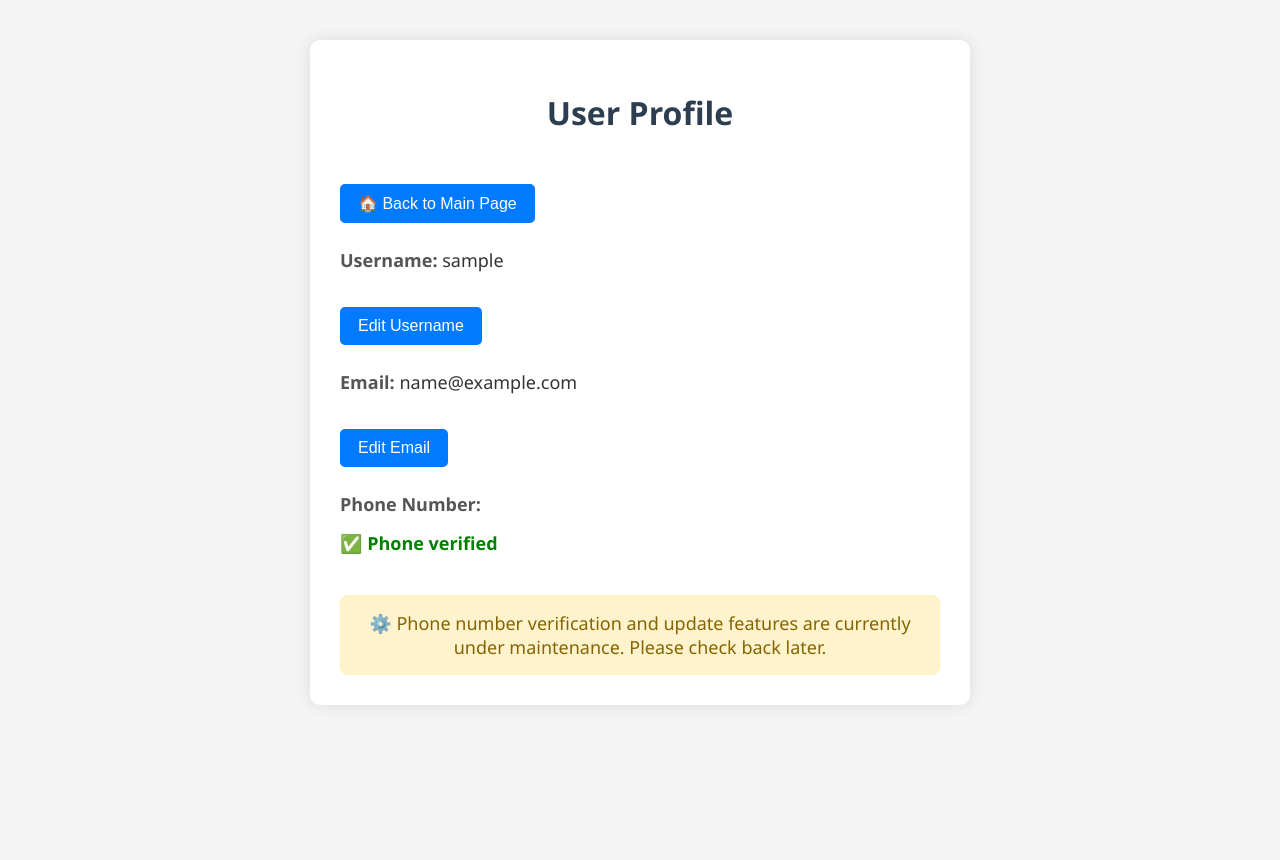
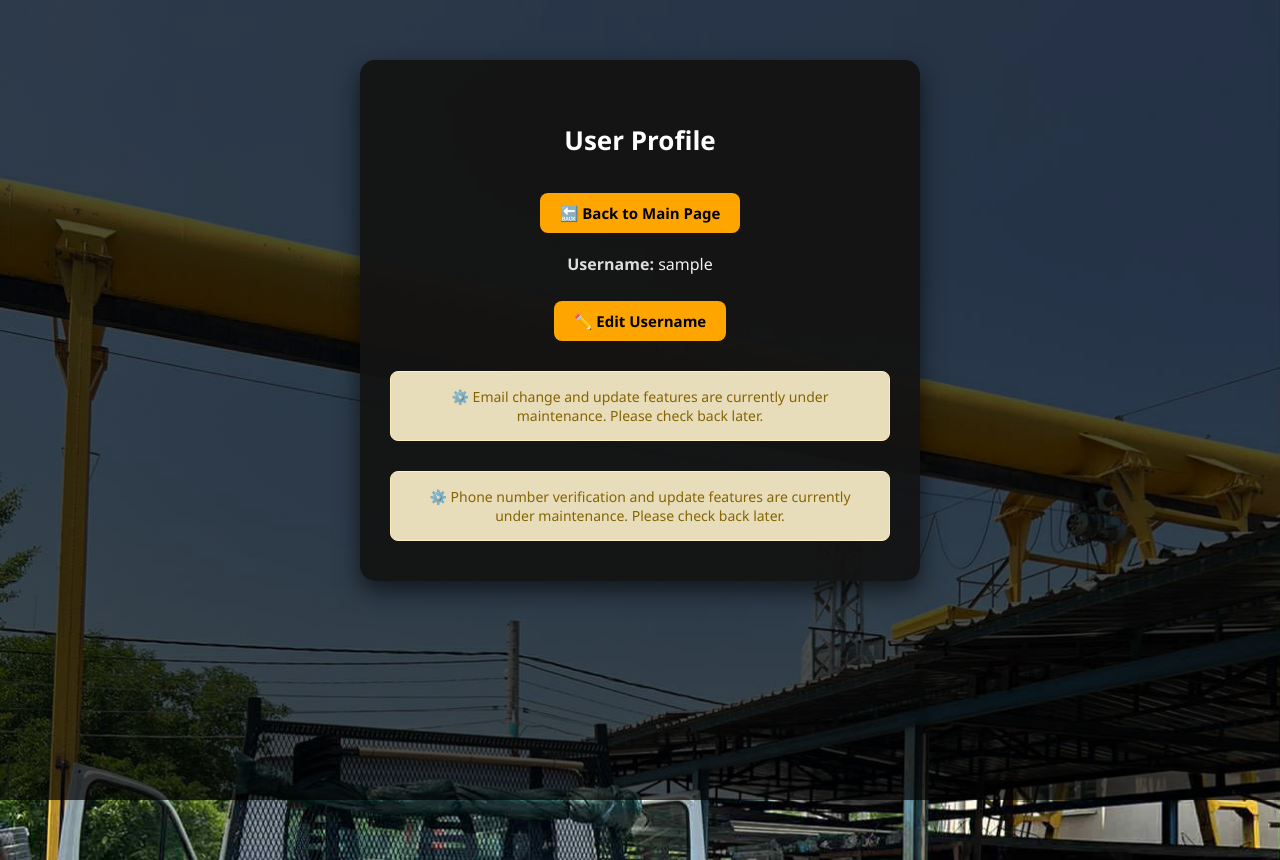
Before and after one commit to angelkejov/TransportLTD, a Spring Boot app: page /profile in a window 1280 px wide. Before the commit the page ends 675 px from the top, so only its background shows below. Run offline with Spring Boot 4, Linux system fonts and the light colour scheme; the visitor is signed in with stand-in values (Sample User, id 1); some of the project's set-up classes (security, data sources, template engines, error pages and the like) are left out, and stand-ins take their place.

Commit message:
Fixed some bugs. Later I add more relevant information.

```diff
--- a/src/main/java/com/example/transportGrup/service/AuthenticationService.java
+++ b/src/main/java/com/example/transportGrup/service/AuthenticationService.java
@@ -47,7 +47,6 @@ public class AuthenticationService {
         user.setVerificationCode(generateVerificationCode());
         user.setVerificationCodeExpiresAt(LocalDateTime.now().plusMinutes(15));
         user.setEnabled(false);
-
         sendVerificationEmail(user);
         return userRepository.save(user);
     }
--- a/src/main/resources/templates/index.html
+++ b/src/main/resources/templates/index.html
@@ -231,7 +231,6 @@
             <a th:href="@{/}">Home</a>
             <a th:href="@{/orders/new}">Order</a>
             <a th:href="@{/orders/my}">My Orders</a>
-            <a th:href="@{/services}">Services</a>
         </div>
 
         <div>
--- a/src/main/resources/templates/profile.html
+++ b/src/main/resources/templates/profile.html
@@ -2,127 +2,120 @@
 <html xmlns:th="http://www.thymeleaf.org">
 <head>
     <title>User Profile</title>
-
     <style>
-        body {
+        html, body {
+            margin: 0;
+            padding: 0;
+            height: 100%;
             font-family: 'Segoe UI', Tahoma, Geneva, Verdana, sans-serif;
-            margin: 0;
-            padding: 40px 20px;
-            background-color: #f4f4f4;
-            color: #333;
         }
 
-        h1 {
-            text-align: center;
-            color: #2c3e50;
-            margin-bottom: 30px;
+        body {
+            background: url('/images/Photo4.jpg'); no-repeat center center fixed;
+            background-size: cover;
+            position: relative;
         }
 
-        .container {
-            max-width: 600px;
-            margin: 0 auto;
-            background: #fff;
-            padding: 30px;
-            border-radius: 10px;
-            box-shadow: 0 0 15px rgba(0, 0, 0, 0.1);
+        /* Full dark overlay fix */
+        body::before {
+            content: '';
+            position: fixed;
+            top: 0; left: 0; right: 0; bottom: 0;
+            width: 100%;
+            height: 100%;
+            background-color: rgba(0, 0, 0, 0.7);
+            z-index: 0;
         }
 
-        p {
-            font-size: 18px;
-            margin: 15px 0;
+        .profile-container {
+            position: relative;
+            z-index: 1;
+            background-color: rgba(20, 20, 20, 0.95);
+            padding: 40px 30px;
+            border-radius: 15px;
+            box-shadow: 0 10px 25px rgba(0, 0, 0, 0.6);
+            width: 100%;
+            max-width: 500px;
+            margin: 60px auto;
+            color: #f2f2f2;
+            text-align: center;
         }
 
-        strong {
-            color: #555;
+        h2 {
+            margin-bottom: 25px;
+            font-size: 26px;
+            color: #ffffff;
         }
 
-        .status-success {
-            color: green;
-            font-weight: bold;
+        .info {
+            margin: 20px 0;
+            font-size: 16px;
         }
 
-        .status-error {
-            color: red;
-            font-weight: bold;
+        .info b {
+            color: #dddddd;
         }
 
-        button {
-            background-color: #007bff;
-            color: white;
+        .btn {
+            display: inline-block;
+            background-color: #ffa500;
+            color: #000;
+            font-weight: bold;
             border: none;
-            padding: 10px 18px;
-            font-size: 16px;
-            border-radius: 5px;
+            padding: 10px 20px;
+            font-size: 15px;
+            border-radius: 8px;
             cursor: pointer;
-            margin: 10px 0;
+            margin: 10px 5px 0;
+            text-decoration: none;
             transition: background-color 0.3s ease;
         }
 
-        button:hover {
-            background-color: #0056b3;
+        .btn:hover {
+            background-color: #e69500;
         }
 
-        a {
-            text-decoration: none;
-            display: inline-block;
-            margin-top: 10px;
+        .maintenance-box {
+            margin-top: 30px;
+            padding: 15px 20px;
+            background-color: rgba(255, 243, 205, 0.9);
+            color: #856404;
+            border: 1px solid #ffeeba;
+            border-radius: 8px;
+            font-size: 14px;
         }
 
-        .maintenance-message {
-            margin-top: 40px;
-            text-align: center;
-            font-size: 18px;
-            background-color: #fff3cd;
-            color: #856404;
-            padding: 15px;
-            border: 1px solid #ffeeba;
-            border-radius: 8px;
+        @media screen and (max-width: 600px) {
+            .profile-container {
+                margin: 20px;
+            }
         }
     </style>
 
 </head>
 <body>
-<div class="container">
-    <h1>User Profile</h1>
 
-    <a th:href="@{/}">
-        <button>🏠 Back to Main Page</button>
-    </a>
+<div class="profile-container">
+    <h2>User Profile</h2>
 
-    <p th:if="${error}" class="status-error" th:text="${error}"></p>
+    <a class="btn" th:href="@{/}">🔙 Back to Main Page</a>
 
-    <p><strong>Username:</strong> <span th:text="${username}"></span></p>
-    <a th:href="@{/edit-username}">
-        <button>Edit Username</button>
-    </a>
-
-    <p th:if="${message}" class="status-success" th:text="${message}"></p>
-
-    <p><strong>Email:</strong> <span th:text="${email}"></span></p>
-    <a th:href="@{/edit-email}">
-        <button>Edit Email</button>
-    </a>
-
-    <div th:if="${phoneVerified}">
-        <p><strong>Phone Number:</strong> <span th:text="${phoneNumber}"></span></p>
-        <p class="status-success">✅ Phone verified</p>
+    <div class="info">
+        <p><b>Username:</b> <span th:text="${username}">lainar</span></p>
+        <a class="btn" th:href="@{/edit-username}">✏️ Edit Username</a>
     </div>
 
-    <!--<a th:href="@{/change-phone}">
-        <button>Change phone number</button>
-    </a>-->
-
-    <!--<div th:if="${phoneVerified} == false">
-        <p>You can add your phone number</p>
-        <a th:href="@{/add-phone}">
-            <button>Add Phone Number</button>
-        </a>
-    </div>-->
-
-    <div class="maintenance-message">
+<!--    <div class="info">-->
+<!--        <p><b>Email:</b> <span th:text="${email}">example@email.com</span></p>-->
+<!--        <a class="btn" th:href="@{/edit-email}">📧 Edit Email</a>-->
+<!--    </div>-->
+    <div class="maintenance-box">
+        ⚙️ Email change and update features are currently under maintenance. Please check back later.
+    </div>
+    <div class="maintenance-box">
         ⚙️ Phone number verification and update features are currently under maintenance. Please check back later.
     </div>
 </div>
+
 </body>
-
 </html>
```
Also changed, not shown: src/main/resources/templates/edit-email.html (+78 -66 lines), src/main/resources/templates/edit-username.html (+71 -55 lines), src/main/resources/templates/forgot-password.html (+56 -38 lines), src/main/resources/templates/my-orders.html (+3 -93 lines).
